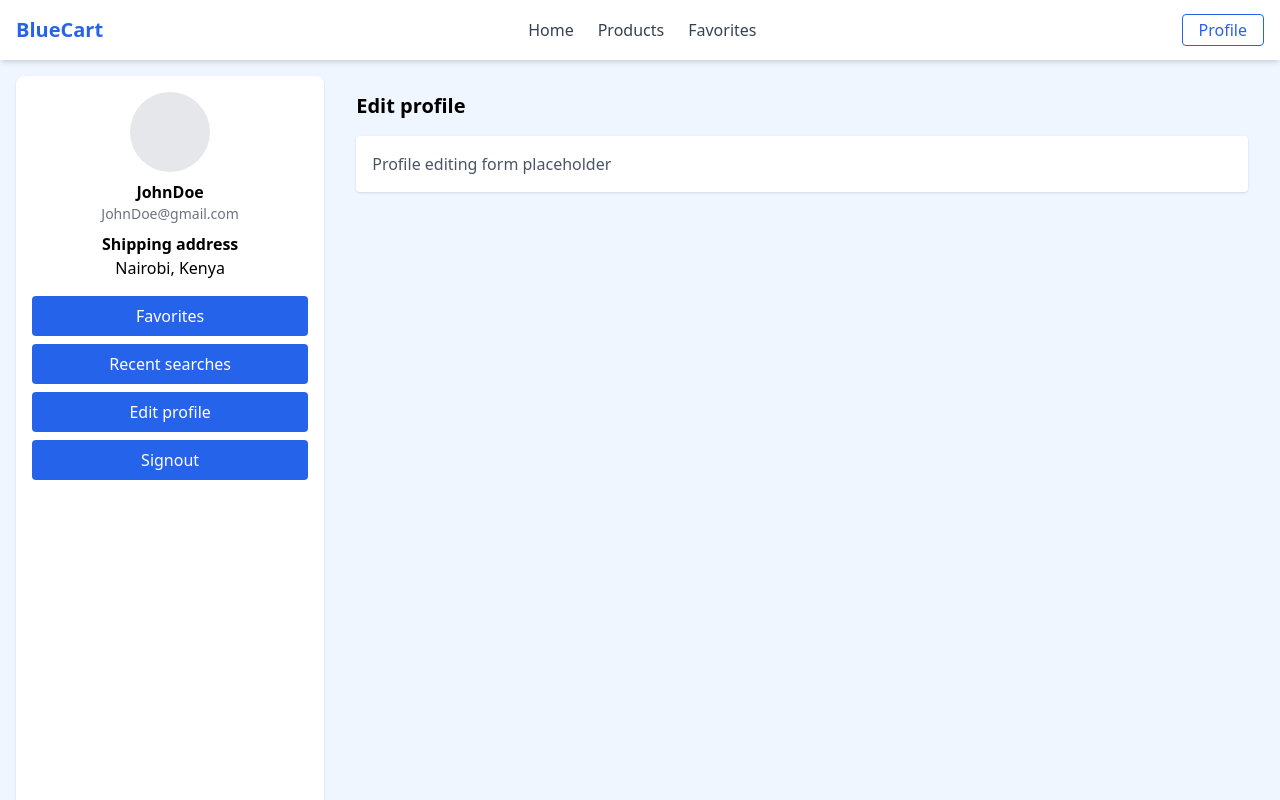
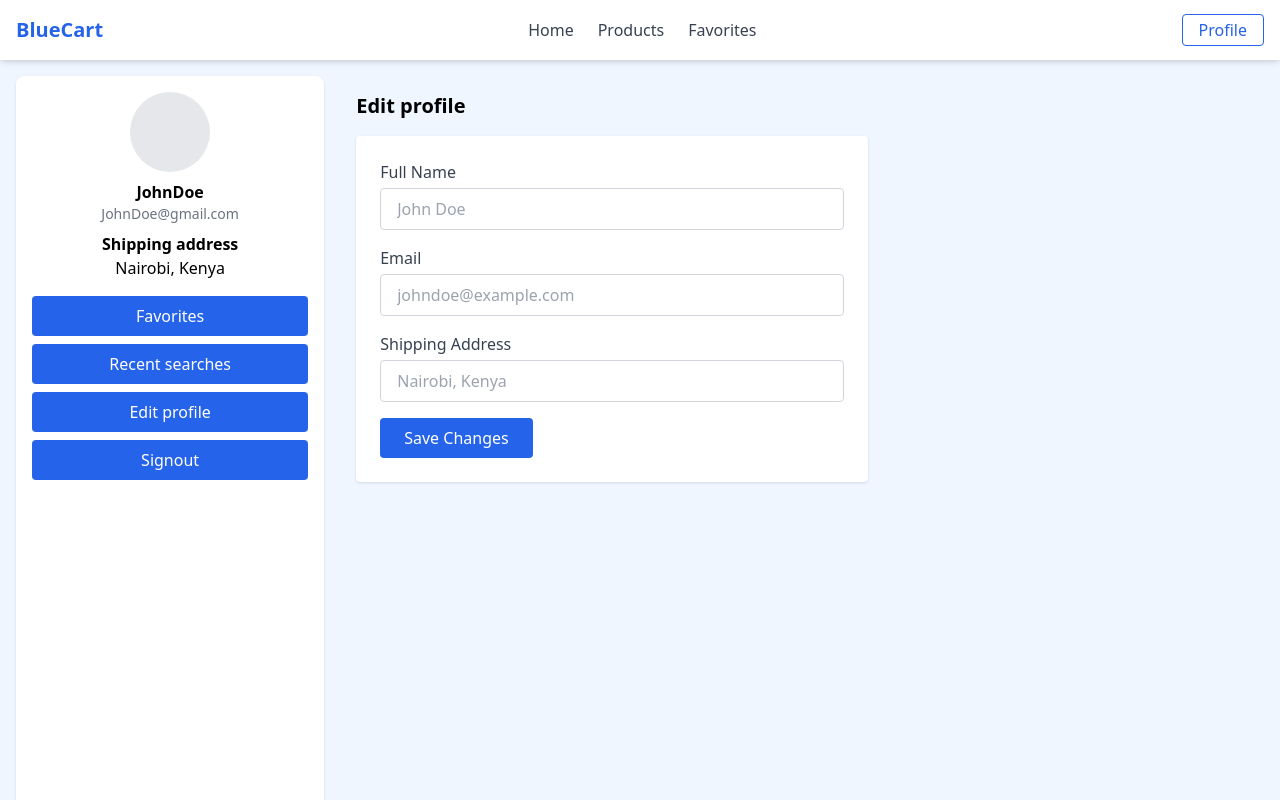
Before and after one commit to Waith93/bluecart-marketplace, a React (Vite) app: page /profile in a window 1280 px wide. Both pictures are taken after a click on the button "Edit profile". Shown: the top 800 px of the page. Built offline with nearby package versions, Linux system fonts and the light colour scheme.

Commit message:
updated the edit profile form

```diff
--- a/src/pages/Profile.jsx
+++ b/src/pages/Profile.jsx
@@ -96,8 +96,39 @@ const Content = ({ activeTab }) => (
         ))}
       </div>
     ) : activeTab === 'Edit profile' ? (
-      <div className="bg-white p-4 rounded shadow">
-        <p className="text-gray-600">Profile editing form placeholder</p>
+      <div className="bg-white p-6 rounded shadow max-w-lg">
+        <form className="space-y-4">
+          <div>
+            <label className="block text-gray-700 font-medium mb-1">Full Name</label>
+            <input
+              type="text"
+              className="w-full border border-gray-300 rounded px-4 py-2 focus:outline-none focus:ring-2 focus:ring-blue-400"
+              placeholder="John Doe"
+            />
+          </div>
+          <div>
+            <label className="block text-gray-700 font-medium mb-1">Email</label>
+            <input
+              type="email"
+              className="w-full border border-gray-300 rounded px-4 py-2 focus:outline-none focus:ring-2 focus:ring-blue-400"
+              placeholder="johndoe@example.com"
+            />
+          </div>
+          <div>
+            <label className="block text-gray-700 font-medium mb-1">Shipping Address</label>
+            <input
+              type="text"
+              className="w-full border border-gray-300 rounded px-4 py-2 focus:outline-none focus:ring-2 focus:ring-blue-400"
+              placeholder="Nairobi, Kenya"
+            />
+          </div>
+          <button
+            type="submit"
+            className="bg-blue-600 text-white px-6 py-2 rounded hover:bg-blue-700 transition"
+          >
+            Save Changes
+          </button>
+        </form>
       </div>
     ) : null}
   </div>
```
